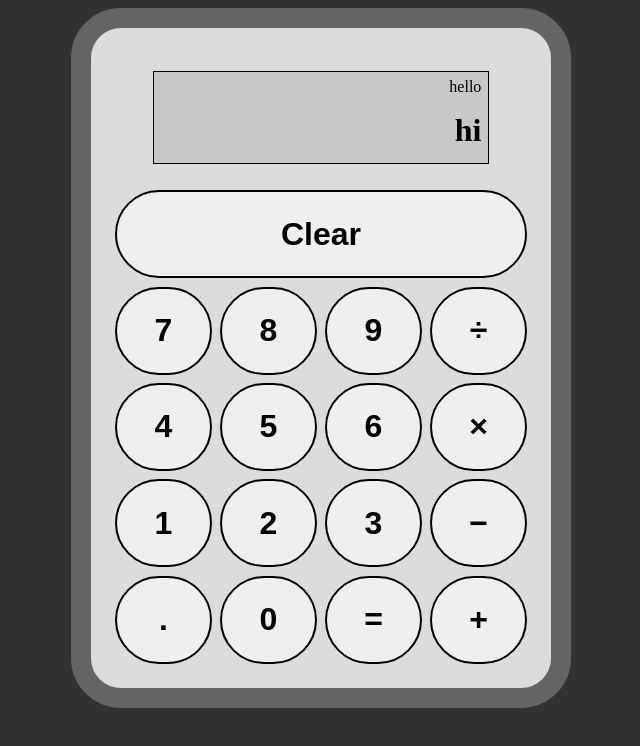
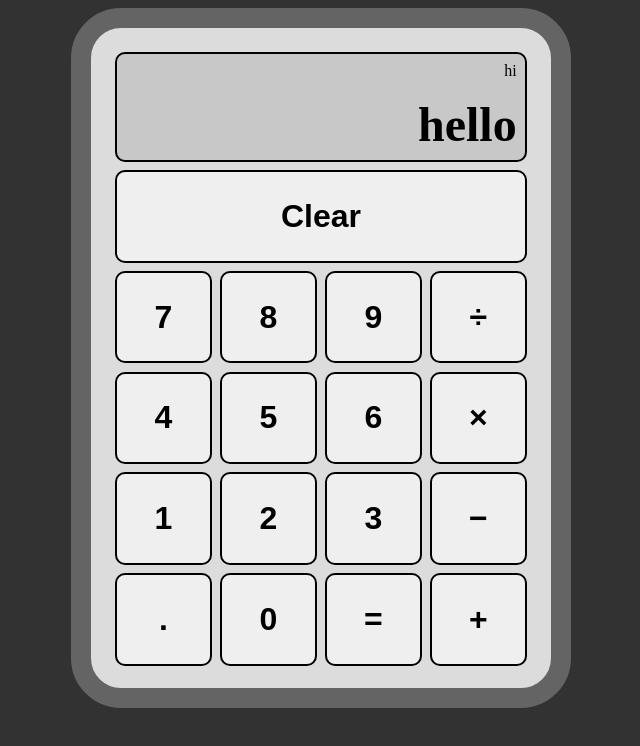
Before and after one commit to Haris-199/calculator, a plain HTML site: page index.html in a window 1280 px wide. Shown: the whole page, without its empty margins (319-959 px from the left). Drawn offline with Linux system fonts and the light colour scheme.

Commit message:
Fix layout

```diff
--- a/index.html
+++ b/index.html
@@ -5,31 +5,34 @@
         <meta http-equiv="X-UA-Compatible" content="IE=edge">
         <meta name="viewport" content="width=device-width, initial-scale=1.0">
         <link rel="stylesheet" href="style.css">
+        <script src="script.js" defer></script>
         <title>Calculator</title>
     </head>
     <body>
         <div id="calculator-body">
-            <div id="display">
-                <p id="history">hello</p>
-                <p id="text">hi</p>
+            <div id="display-container">
+                <div id="display">
+                    <p id="history">hi</p>
+                    <p id="text">hello</p>
+                </div>
             </div>
-            <button id="clear-btn">Clear</button>
-            <button>7</button>
-            <button>8</button>
-            <button>9</button>
-            <button>÷</button>
-            <button>4</button>
-            <button>5</button>
-            <button>6</button>
-            <button>×</button>
-            <button>1</button>
-            <button>2</button>
-            <button>3</button>
-            <button>−</button>
-            <button>.</button>
-            <button>0</button>
-            <button>=</button>
-            <button>+</button>
+            <button type="button" id="clear-btn">Clear</button>
+            <button type="button">7</button>
+            <button type="button">8</button>
+            <button type="button">9</button>
+            <button type="button" class="operator">÷</button>
+            <button type="button">4</button>
+            <button type="button">5</button>
+            <button type="button">6</button>
+            <button type="button" class="operator">×</button>
+            <button type="button">1</button>
+            <button type="button">2</button>
+            <button type="button">3</button>
+            <button type="button" class="operator">−</button>
+            <button type="button">.</button>
+            <button type="button">0</button>
+            <button type="button" class="operator">=</button>
+            <button type="button" class="operator">+</button>
         </div>
     </body>
 </html>
--- a/style.css
+++ b/style.css
@@ -11,13 +11,12 @@ body {
     padding: 20px;
 
     width: 500px;
+    max-width: 500px;
     height: 700px;
-    max-width: 500px;
     max-height: 700px;
 
     display: flex;
     flex-wrap: wrap;
-    justify-content: space-around;
 
     border: solid 20px rgb(100, 100, 100);
     border-radius: 50px;
@@ -25,42 +24,55 @@ body {
     background-color: rgb(220, 220, 220);
 }
 
+#display-container {
+    width: 100%;
+    margin: 1%;
+    display: flex;
+
+    overflow: hidden;
+}
+
 #display {
-    width: 80%;
-    height: 15%;
-    margin: auto auto;
-    border: solid 1px black;
+    width: 100%;
+    border-radius: 10px;
+    border: solid 2px black;
     background-color: rgb(200, 200, 200);
+
+    display: flex;
+    flex-direction: column;
+    align-items: flex-end;
 }
 
 p {
     text-align: right;
-    padding-right: 2%;
+    padding: 2%;
+    margin: 0;
 }
 
 #history {
-    padding-top: 2%;
-    font-size: medium;
-    margin-top: 0;
+    font-size: 1em;
 }
+
 #text {
-    margin-top: 0;
-    font-size: 200%;
+    margin: 0;
+    font-size: 3em;
     font-weight: bold;
 }
 
 button {
+    height: 14.9%;
     width: 23%;
     margin: 1%;
 
-    font-size: 200%;
+    font-size: 2em;
     font-weight: bold;
 
-    border-radius: 100px;
-    border-style: solid;
+    border: solid 2px black;
+    border-radius: 10px;
 
     transition-duration: 0.5s;
 }
+
 button:hover {
     background-color: rgb(220, 235, 220);
 }
@@ -68,6 +80,7 @@ button:hover {
 #clear-btn {
     width: 100%;
 }
+
 #clear-btn:hover {
     background-color: rgb(235, 220, 220);
 }
```
